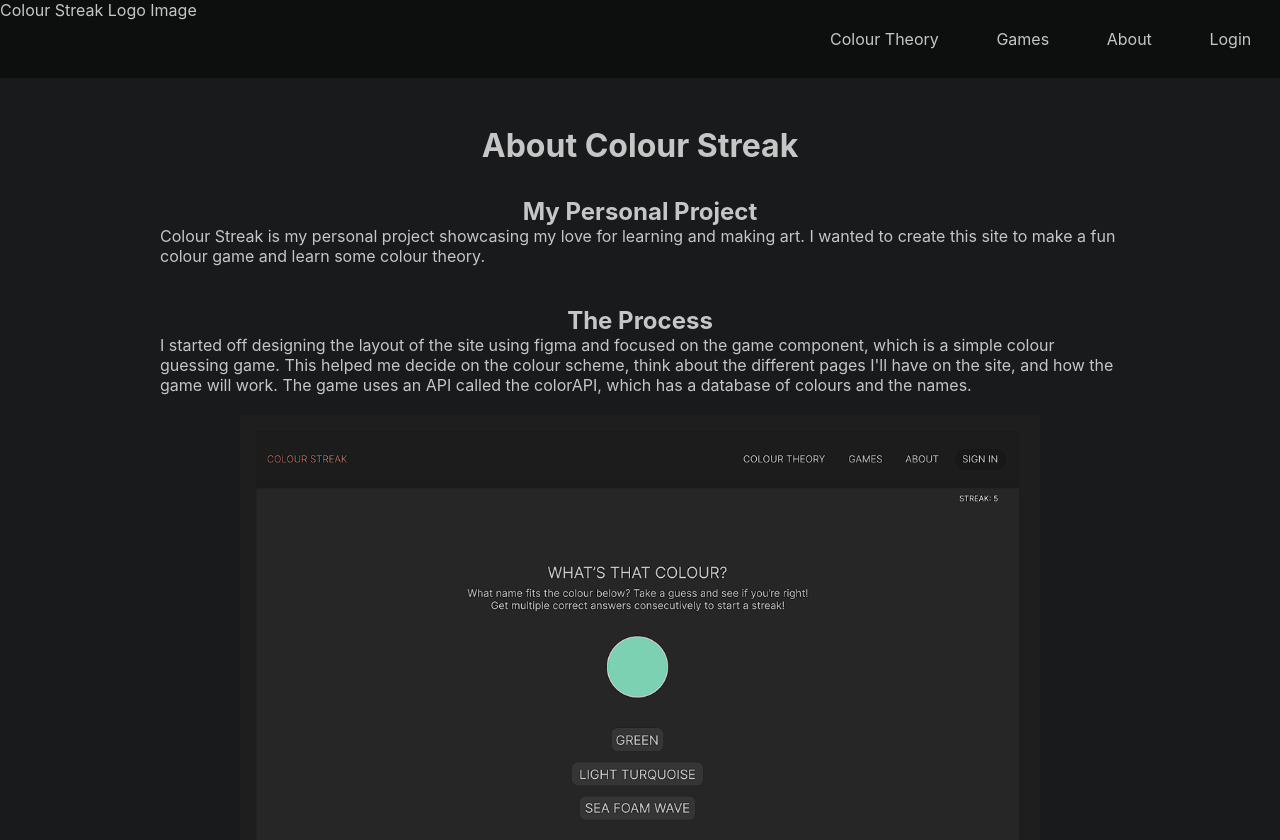
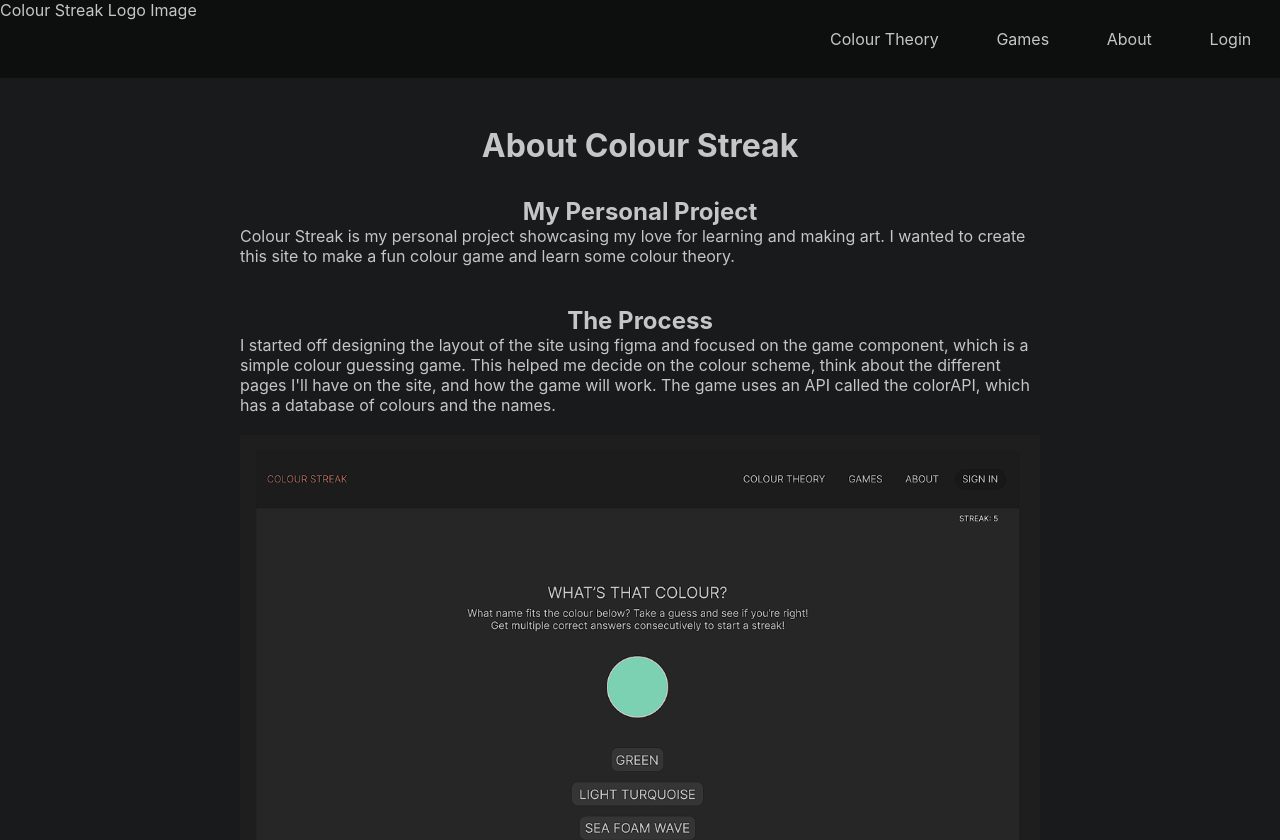
Before and after one commit to debbie-fan/colour-streak, a React (Create React App) app in the folder client/: page /about in a window 1280 px wide. Shown: the top 840 px of the page. Built offline with nearby package versions, Linux system fonts and the light colour scheme; no server answers.

Commit message:
Revise max width for About page

```diff
--- a/client/src/index.css
+++ b/client/src/index.css
@@ -132,8 +132,8 @@ button:hover {
   flex-direction: column;
   align-items: center;
   gap: 1rem;
-  padding-left: 10rem;
-  padding-right: 10rem;
+  max-width: 50rem;
+  margin: auto;
 }
 
 .about-title {
```
